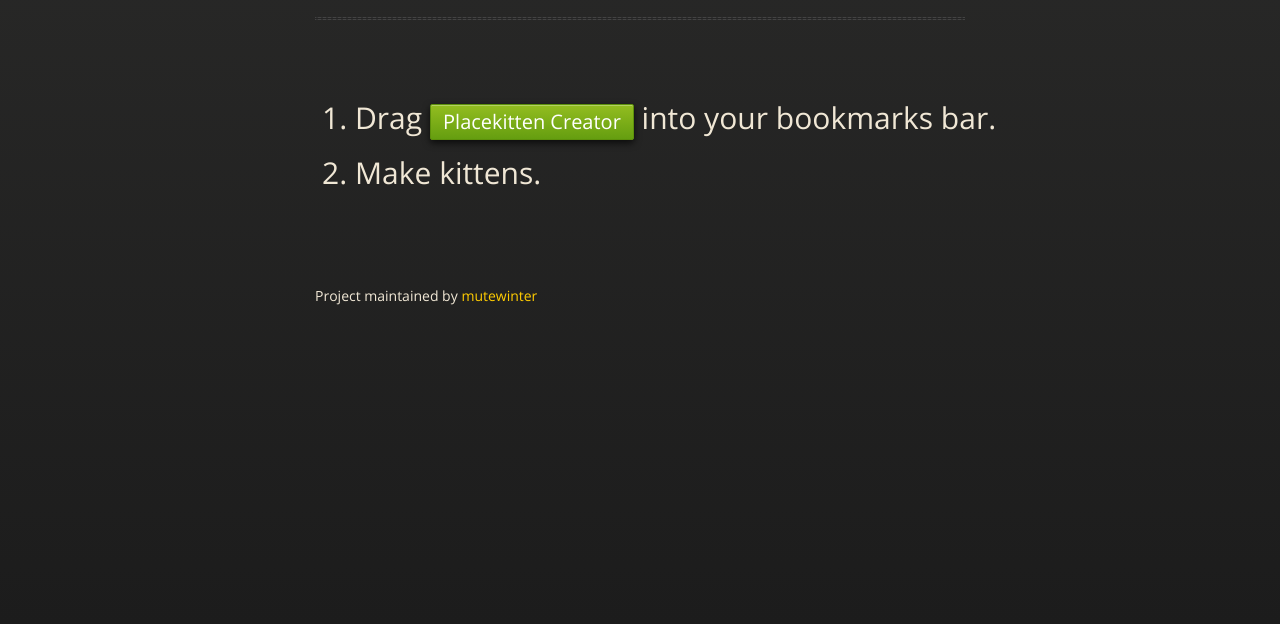
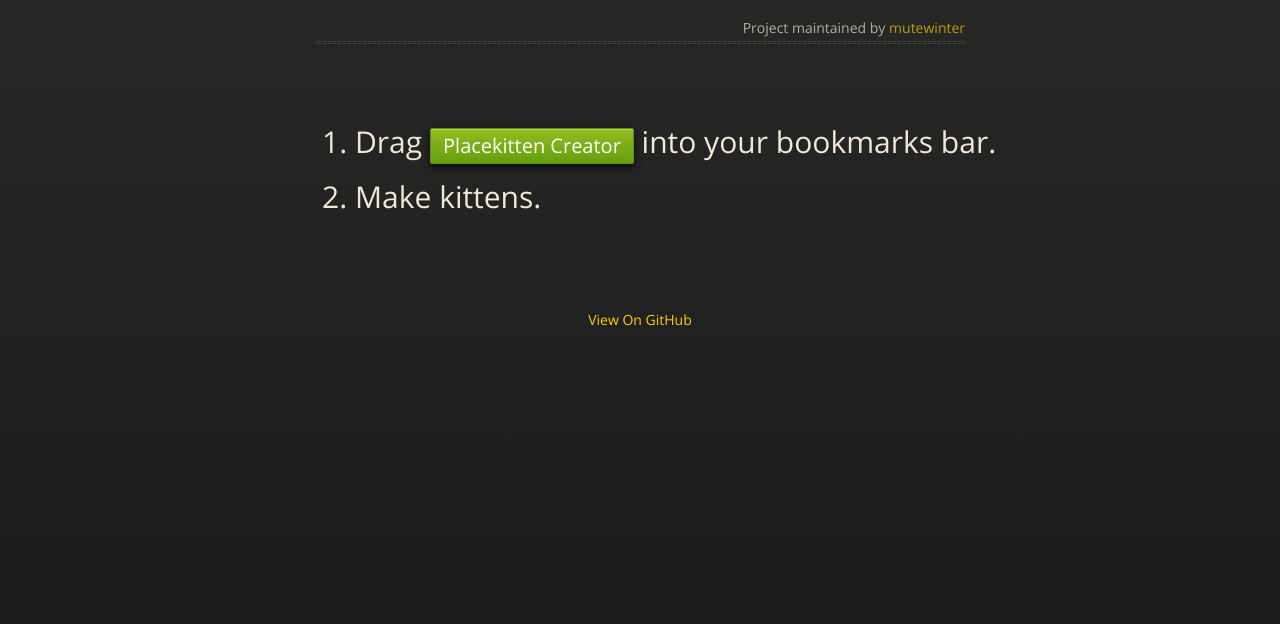
Before and after one commit to mutewinter/placekitten_bookmarklet, a plain HTML site: page index.html in a window 1280 px wide. Shown: the part 176-800 px from the top of the page. Drawn offline with nearby package versions, Linux system fonts and the light colour scheme.

Commit message:
Easier to read page

```diff
--- a/index.html
+++ b/index.html
@@ -70,22 +70,30 @@
       .money li {
         margin-top: 10px;
       }
+
+      .maintained {
+        clear: both;
+        text-align: right;
+        margin-bottom: 3px;
+        opacity: 0.7;
+      }
+
+      .center {
+        text-align: center;
+      }
     </style>
 
   </head>
   <body>
 
     <div class="wrapper">
-      <div id="header">
-        <nav>
-          <li class="fork"><a href="https://github.com/mutewinter/placekitten_bookmarklet">View On GitHub</a></li>
-        </nav>
-      </div><!-- end header -->
+
 
       <section>
         <div id="title">
           <h1>Placekitten Bookmarklet</h1>
           <p>Making placekittens is now about 4,000% easier.</p>
+          <div class="maintained">Project maintained by <a href="https://github.com/mutewinter">mutewinter</a></div>
           <hr>
         </div>
 
@@ -96,7 +104,9 @@
           <li>Make kittens.</li>
         </ol>
       </section>
-      <span class="credits left">Project maintained by <a href="https://github.com/mutewinter">mutewinter</a></span>
+      <div class="center">
+        <a href="https://github.com/mutewinter/placekitten_bookmarklet">View On GitHub</a>
+      </div>
     </div>
     <!--[if !IE]><script>fixScale(document);</script><![endif]-->
 
```
